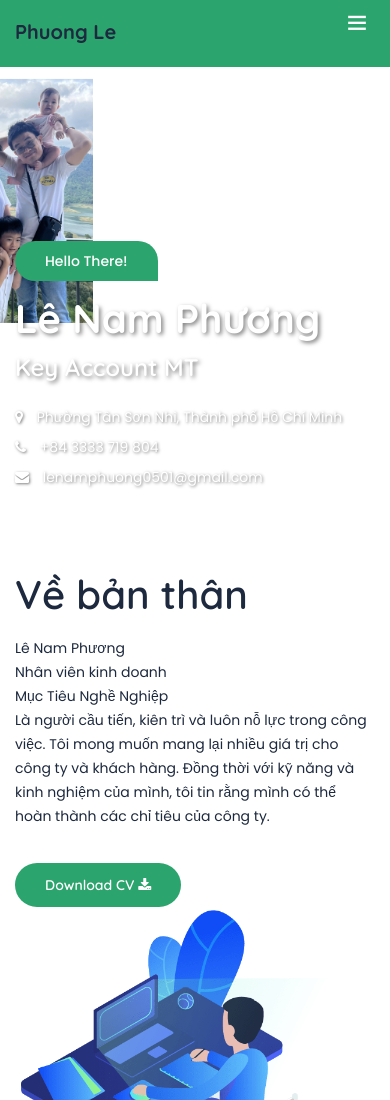
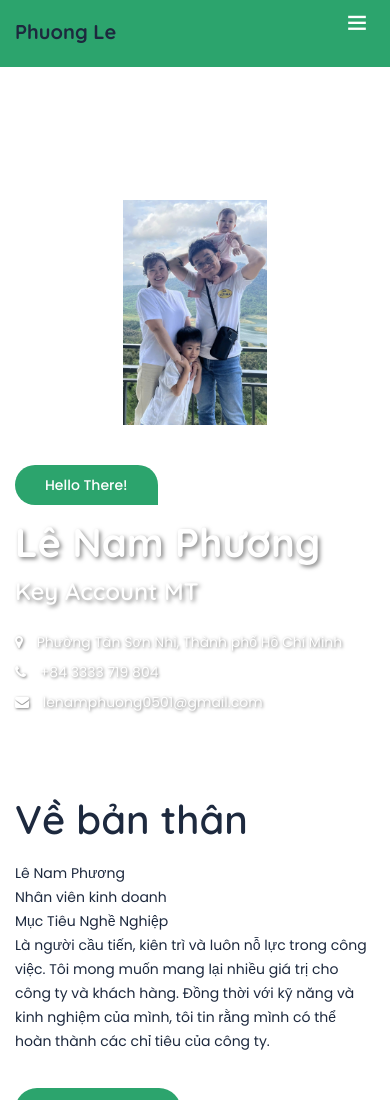
Before and after one commit to lenamphuong0501-sketch/lenamphuongcv, a plain HTML site: page index.html in a window 390 px wide. Shown: the top 1100 px of the page. Drawn offline with Linux system fonts and the light colour scheme; some icons are missing.

Commit message:
Fix: center .about_me image on mobile by removing absolute positioning

```diff
--- a/assets/css/style-dark.css
+++ b/assets/css/style-dark.css
@@ -1215,3 +1215,21 @@ margin-bottom: -7px;
 		margin-right: auto;
 	}
 }
+
+/* Ensure .about_me image is centered on small screens even if other rules set absolute positioning */
+@media (max-width: 480px) {
+	.about_me {
+		position: relative !important;
+	}
+	.about_me img,
+	.about_me img.img-fluid {
+		position: static !important;
+		top: auto !important;
+		left: auto !important;
+		transform: none !important;
+		margin: 0 auto !important;
+		display: block !important;
+		max-width: 40% !important;
+		height: auto !important;
+	}
+}
--- a/assets/css/style-light.css
+++ b/assets/css/style-light.css
@@ -1224,3 +1224,21 @@ margin-bottom: -7px;
 		margin-right: auto;
 	}
 }
+
+/* Ensure .about_me image is centered on small screens even if other rules set absolute positioning */
+@media (max-width: 480px) {
+	.about_me {
+		position: relative !important;
+	}
+	.about_me img,
+	.about_me img.img-fluid {
+		position: static !important;
+		top: auto !important;
+		left: auto !important;
+		transform: none !important;
+		margin: 0 auto !important;
+		display: block !important;
+		max-width: 40% !important;
+		height: auto !important;
+	}
+}
```
